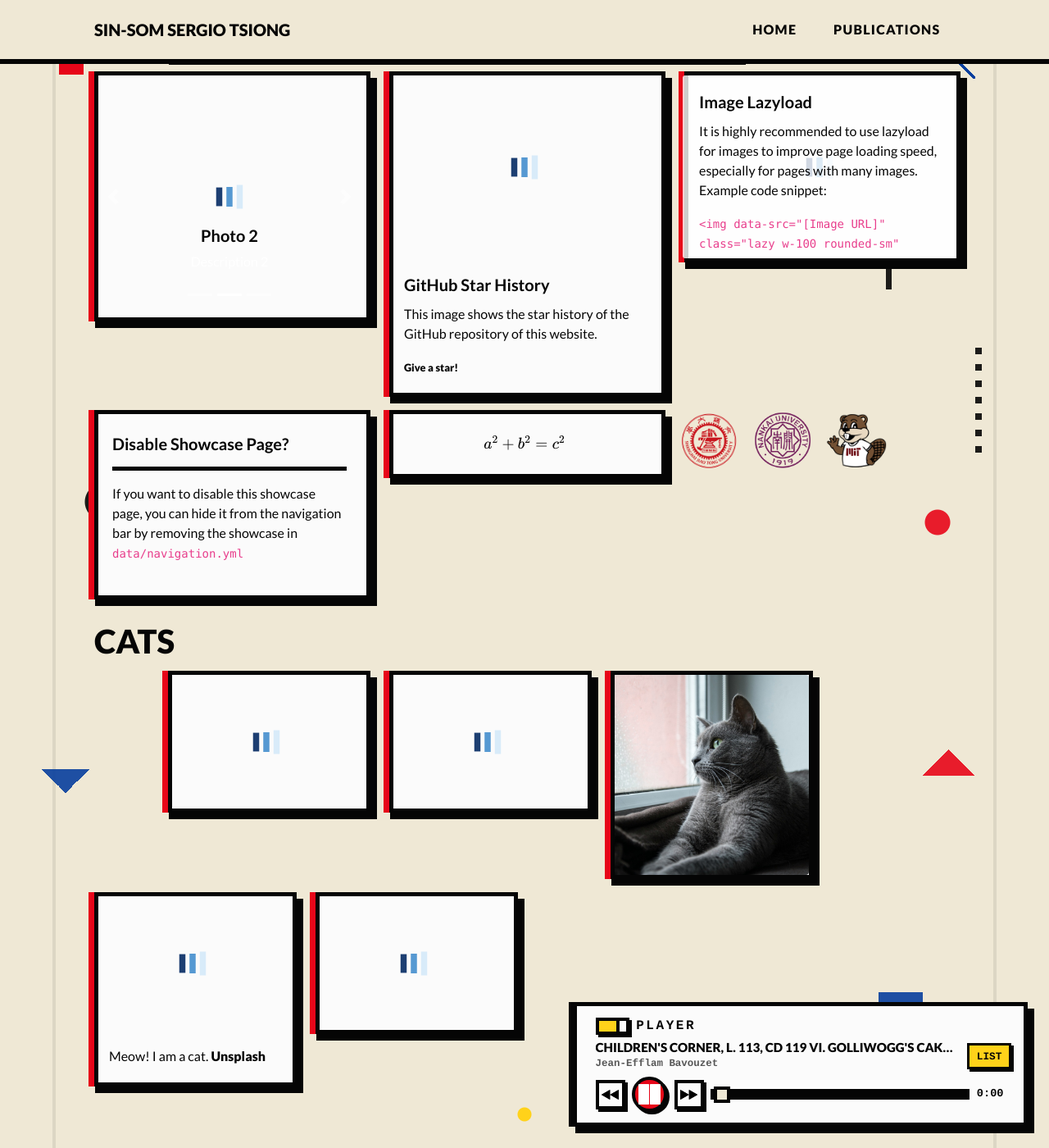
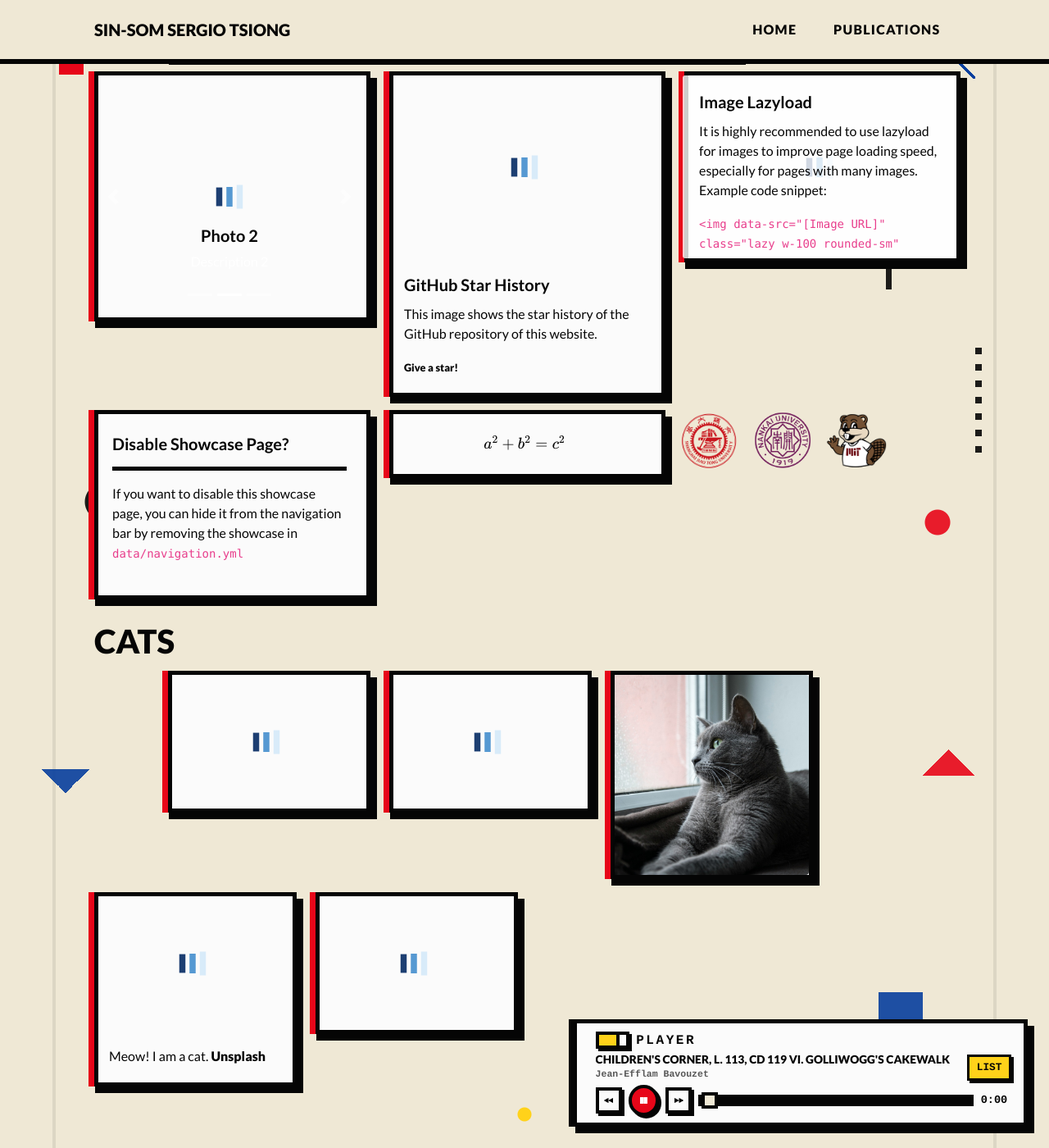
Before and after one commit to Sergio-Jensen/sergio-jensen.github.io, a Jekyll site: the page built from showcase.html, in a window 1280 px wide and 1400 px high, scrolled down 462 px. Shown: the whole window at 82% size. Built offline with Jekyll 4.4.1, drawn with Linux system fonts in a browser that asks for light colours; nearby versions of some CDN libraries; a style sheet for code colours, icons or effects is not loaded.

Commit message:
Fix Bauhaus player sizing and list direction

```diff
--- a/_layouts/default.html
+++ b/_layouts/default.html
@@ -16,7 +16,7 @@
     <link rel="preconnect" href="https://fonts.gstatic.com" crossorigin>
     <link href="https://fonts.googleapis.com/css2?family=Lato:ital,wght@0,300;0,400;0,700;0,900;1,300;1,400;1,700;1,900&family=Raleway:ital,wght@0,300;0,400;0,500;1,300;1,400;1,500&display=swap" rel="stylesheet">
     <link rel="stylesheet" href="https://cdn.jsdelivr.net/npm/katex@0.16.11/dist/katex.min.css" integrity="sha384-nB0miv6/jRmo5UMMR1wu3Gz6NLsoTkbqJghGIsx//Rlm+ZU03BU6SQNC66uf4l5+" crossorigin="anonymous">
-    <link rel="stylesheet" href="{{ '/assets/css/global.css?v=20260604-bauhaus-player-4' | relative_url }}">
+    <link rel="stylesheet" href="{{ '/assets/css/global.css?v=20260604-bauhaus-player-5' | relative_url }}">
 </head>
 <body class="bg" {{ page.body_attr }}>
     {% include navbar.html %}
@@ -49,6 +49,6 @@
     </script>
     <script src="{{ '/assets/js/common.js' | relative_url }}"></script>
     <script src="{{ '/assets/js/bubble_visual_hash.js' | relative_url }}"></script>
-    <script src="{{ '/assets/js/bauhaus_player.js?v=20260604-bauhaus-player-4' | relative_url }}"></script>
+    <script src="{{ '/assets/js/bauhaus_player.js?v=20260604-bauhaus-player-5' | relative_url }}"></script>
 </body>
 </html>
--- a/assets/css/global.css
+++ b/assets/css/global.css
@@ -2071,3 +2071,122 @@
         padding-left: 2.75rem !important;
     }
 }
+
+/* Final v5 player guard. Keep this after all prior player rules. */
+#bauhaus-player.bauhaus-floating-player {
+    height: auto !important;
+    min-height: 0 !important;
+    max-height: 10.8rem !important;
+    padding-top: 0.55rem !important;
+    padding-bottom: 0.55rem !important;
+}
+
+#bauhaus-player.bauhaus-floating-player.is-list-open {
+    max-height: min(31rem, calc(100vh - 1.5rem)) !important;
+    overflow: hidden !important;
+}
+
+#bauhaus-player .bauhaus-player-toggle {
+    margin-bottom: 0.28rem !important;
+}
+
+#bauhaus-player .bauhaus-player-title-row {
+    margin-bottom: 0.28rem !important;
+}
+
+#bauhaus-player .bauhaus-track-title {
+    font-size: 0.86rem !important;
+}
+
+#bauhaus-player .bauhaus-track-author {
+    font-size: 0.72rem !important;
+}
+
+#bauhaus-player .bauhaus-player-controls {
+    grid-template-columns: 2rem 2.35rem 2rem minmax(9rem, 1fr) !important;
+    gap: 0.5rem !important;
+}
+
+#bauhaus-player .bauhaus-player-button {
+    width: 2rem !important;
+    height: 2rem !important;
+    padding: 0.28rem !important;
+}
+
+#bauhaus-player .bauhaus-player-button.play {
+    width: 2.35rem !important;
+    height: 2.35rem !important;
+    padding: 0.42rem !important;
+}
+
+#bauhaus-player .bauhaus-player-button img {
+    max-width: 72% !important;
+    max-height: 72% !important;
+    margin: auto !important;
+}
+
+#bauhaus-player .bauhaus-player-button.play img {
+    max-width: 58% !important;
+    max-height: 58% !important;
+}
+
+#bauhaus-player .bauhaus-progress-wrap {
+    grid-template-columns: minmax(7rem, 1fr) 2.35rem !important;
+}
+
+#bauhaus-player .bauhaus-track-list {
+    position: static !important;
+    left: auto !important;
+    right: auto !important;
+    top: auto !important;
+    bottom: auto !important;
+    max-height: min(16rem, 42vh) !important;
+    margin: 0 0 0.45rem 0 !important;
+    padding: 0 0.35rem 0 0 !important;
+}
+
+#bauhaus-player.list-opens-up .bauhaus-track-list {
+    top: auto !important;
+    bottom: auto !important;
+}
+
+#bauhaus-player.is-collapsed {
+    max-height: 3.4rem !important;
+}
+
+@media (max-width: 767.98px) {
+    #bauhaus-player.bauhaus-floating-player {
+        max-height: 8.7rem !important;
+        padding-top: 0.45rem !important;
+        padding-bottom: 0.5rem !important;
+    }
+
+    #bauhaus-player.bauhaus-floating-player.is-list-open {
+        max-height: calc(100vh - 1.2rem) !important;
+    }
+
+    #bauhaus-player .bauhaus-player-controls {
+        grid-template-columns: 1.75rem 1.95rem 1.75rem minmax(0, 1fr) !important;
+        gap: 0.32rem !important;
+    }
+
+    #bauhaus-player .bauhaus-player-button {
+        width: 1.75rem !important;
+        height: 1.75rem !important;
+        padding: 0.22rem !important;
+    }
+
+    #bauhaus-player .bauhaus-player-button.play {
+        width: 1.95rem !important;
+        height: 1.95rem !important;
+        padding: 0.34rem !important;
+    }
+
+    #bauhaus-player .bauhaus-track-list {
+        max-height: min(15rem, 48vh) !important;
+    }
+
+    #bauhaus-player.is-collapsed {
+        max-height: 3.2rem !important;
+    }
+}
--- a/assets/js/bauhaus_player.js
+++ b/assets/js/bauhaus_player.js
@@ -162,8 +162,28 @@
             var rect = player.getBoundingClientRect();
             var spaceBelow = window.innerHeight - rect.bottom;
             var spaceAbove = rect.top;
-            var openUp = spaceBelow < 260 && spaceAbove > spaceBelow;
+            var expectedListHeight = Math.min(320, window.innerHeight * 0.44);
+            var openUp = spaceBelow < expectedListHeight && spaceAbove > spaceBelow;
             player.classList.toggle("list-opens-up", openUp);
+            return openUp;
+        }
+
+        function pinPlayerForList(openUp, beforeRect) {
+            var afterRect = player.getBoundingClientRect();
+            var left = beforeRect.left;
+            var top = openUp ? beforeRect.bottom - afterRect.height : beforeRect.top;
+            var position = clampPlayer(left, top);
+            player.style.left = position.left + "px";
+            player.style.top = position.top + "px";
+            player.style.right = "auto";
+            player.style.bottom = "auto";
+            saveState();
+        }
+
+        function closeTrackList() {
+            trackList.hidden = true;
+            player.classList.remove("is-list-open");
+            listToggle.setAttribute("aria-expanded", "false");
         }
 
         function requestResume() {
@@ -309,8 +329,7 @@
                 button.appendChild(itemAuthor);
                 button.addEventListener("click", function() {
                     loadTrack(index, true, 0);
-                    trackList.hidden = true;
-                    listToggle.setAttribute("aria-expanded", "false");
+                    closeTrackList();
                 });
                 trackList.appendChild(button);
             });
@@ -490,10 +509,17 @@
         });
 
         listToggle.addEventListener("click", function() {
-            trackList.hidden = !trackList.hidden;
-            player.classList.toggle("is-list-open", !trackList.hidden);
-            updateListDirection();
-            listToggle.setAttribute("aria-expanded", String(!trackList.hidden));
+            var willOpen = trackList.hidden;
+            var beforeRect = player.getBoundingClientRect();
+            if (willOpen) {
+                var openUp = updateListDirection();
+                trackList.hidden = false;
+                player.classList.add("is-list-open");
+                listToggle.setAttribute("aria-expanded", "true");
+                pinPlayerForList(openUp, beforeRect);
+            } else {
+                closeTrackList();
+            }
         });
 
         toggle.addEventListener("click", function(event) {
```
